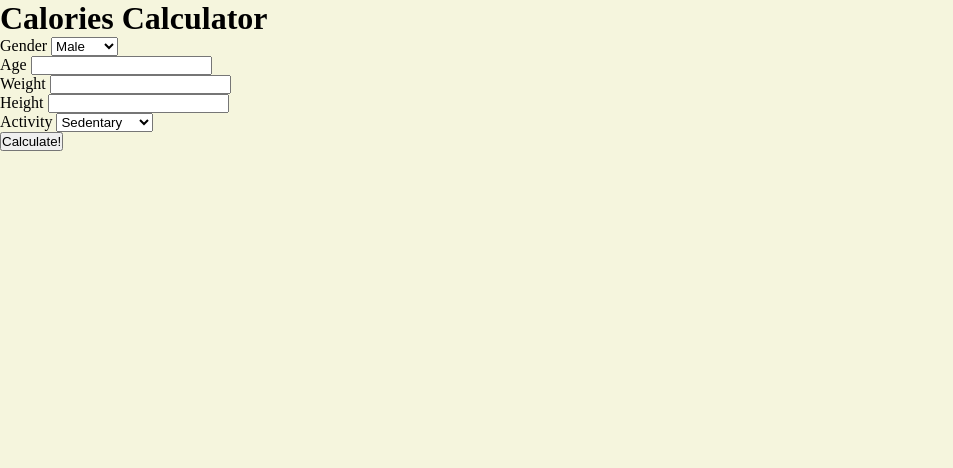
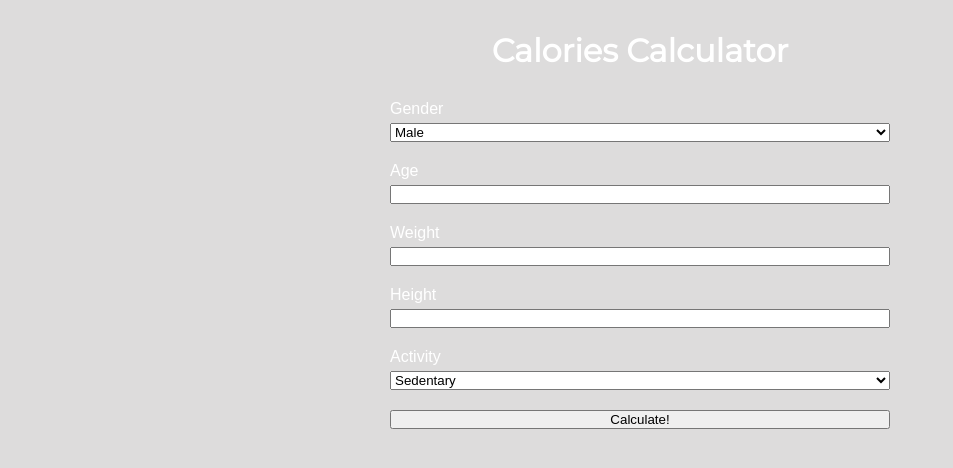
Before and after one commit to fata322/Calorie-Tracker, a plain HTML site: page main.html in a window 1280 px wide. Shown: the whole page, without its empty margins (0-953 px from the left). Drawn offline with Linux system fonts and the light colour scheme.

Commit message:
added some styles and flexbox

```diff
--- a/main.html
+++ b/main.html
@@ -5,33 +5,33 @@
     <link rel="stylesheet" href="style.css" />
     <link rel="stylesheet"
   </head>
-  <body style="background: #f5f5dd">
+  <body style="background: #dddcdc">
     <div class="container">
       <header>
         <h1>Calories Calculator</h1>
       </header>
       <div class="content">
         <form id="form">
-          <div class="form-group">
+          <div class="flex-container">
             <label for="gender">Gender</label>
             <select id="gender">
               <option value="male">Male</option>
               <option value="female">Female</option>
             </select>
           </div>
-          <div class="form-group">
+          <div class="flex-container">
             <label for="age">Age</label>
             <input type="number" id="age" />
           </div>
-          <div class="form-group">
+          <div class="flex-container">
             <label for="weight">Weight</label>
             <input type="number" id="weight" />
           </div>
-          <div class="form-group">
+          <div class="flex-container">
             <label for="height">Height</label>
             <input type="number" id="height" />
           </div>
-          <div class="form-group">
+          <div class="flex-container">
             <label for="activity_level">Activity</label>
             <select id="activity_level">
               <option value="1.2">Sedentary</option>
@@ -42,7 +42,7 @@
             </select>
           </div>
 
-          <div class="form-group">
+          <div class="flex-container">
             <button type="submit">Calculate!</button>
           </div>
         </form>
--- a/style.css
+++ b/style.css
@@ -9,3 +9,33 @@ body {
   -moz-box-sizing: border-box;
   -webkit-box-sizing: border-box;
 }
+body {
+  background: #1a1a1a;
+  font-family: "Montserrat", sans-serif;
+  color: white;
+}
+
+.container {
+  width: 500px;
+  margin: 0 auto;
+}
+
+header {
+  width: 100%;
+  height: 100px;
+  display: flex;
+  align-items: center;
+  justify-content: center;
+}
+
+.flex-container {
+  display: flex;
+  flex-direction: column;
+  margin-bottom: 20px;
+}
+
+.flex-container label {
+  font-size: 16px;
+  font-family: "Montserrat Semibold", sans-serif;
+  margin-bottom: 5px;
+}
```
